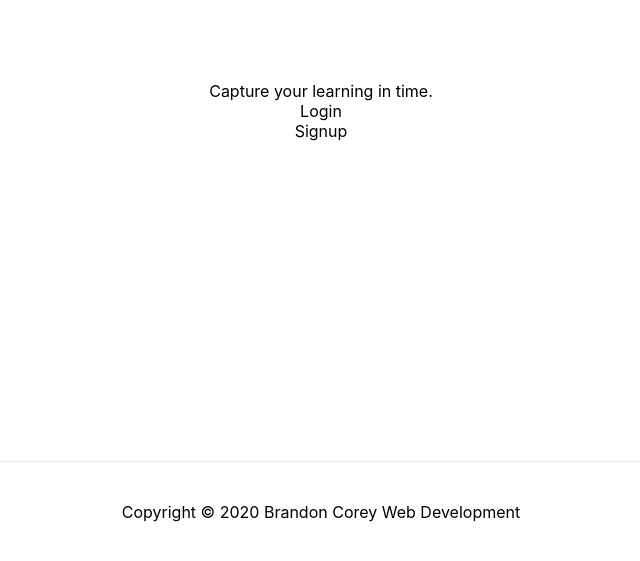
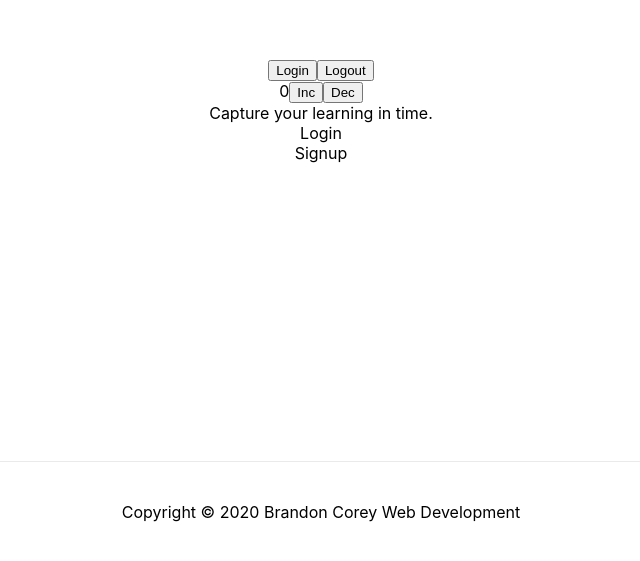
Before and after one commit to bcorey85/timestamp-frontend, a Next.js app: page / in a window 1280 px wide. Shown: the part 239-800 px from the top of the page, without its empty margins (319-959 px from the left). Built offline with nearby package versions, Linux system fonts and the light colour scheme.

Commit message:
setup react-redux and redux toolkit

```diff
--- /dev/null
+++ b/components/counter.tsx
@@ -0,0 +1,26 @@
+import { useDispatch, useSelector } from 'react-redux';
+
+import { decrement, increment, selectCounter } from '../redux/counter';
+
+const Counter = () => {
+	const dispatch = useDispatch();
+	const count = useSelector(selectCounter);
+
+	function dispatchInc() {
+		dispatch(increment());
+	}
+
+	function dispatchDec() {
+		dispatch(decrement());
+	}
+
+	return (
+		<div>
+			{count}
+			<button onClick={dispatchInc}>Inc</button>
+			<button onClick={dispatchDec}>Dec</button>
+		</div>
+	);
+};
+
+export { Counter };
--- /dev/null
+++ b/components/user.tsx
@@ -0,0 +1,39 @@
+import { useDispatch, useSelector } from 'react-redux';
+
+import { login, logout, selectUser } from '../redux/user';
+
+const User = () => {
+	const dispatch = useDispatch();
+	const { userId, token, data } = useSelector(selectUser);
+	const userIdVal = '2340912578klkj.faksjd';
+	const tokenVal = '23kl4;j2;l3k4j;l2k3j4;l23kj;2l3kj4;l2k34j;2l3k4j';
+	const dataVal = [ 'data1', 'data2', 'data3' ];
+
+	function dispatchLogin() {
+		dispatch(
+			login({
+				userId: userIdVal,
+				token: tokenVal,
+				data: dataVal
+			})
+		);
+	}
+
+	function dispatchLogout() {
+		dispatch(logout());
+	}
+
+	return (
+		<div>
+			{userId}
+			{token}
+			{data && data.length > 0 ? (
+				data.map(data => <div>{data}</div>)
+			) : null}
+			<button onClick={dispatchLogin}>Login</button>
+			<button onClick={dispatchLogout}>Logout</button>
+		</div>
+	);
+};
+
+export { User };
--- a/package.json
+++ b/package.json
@@ -8,9 +8,11 @@
     "start": "next start"
   },
   "dependencies": {
+    "@reduxjs/toolkit": "^1.4.0",
     "next": "9.5.0",
     "react": "16.13.1",
-    "react-dom": "16.13.1"
+    "react-dom": "16.13.1",
+    "react-redux": "^7.2.1"
   },
   "devDependencies": {
     "@types/node": "^14.0.27",
--- a/pages/_app.js
+++ /dev/null
@@ -1,7 +0,0 @@
-import '../styles/globals.css'
-
-function MyApp({ Component, pageProps }) {
-  return <Component {...pageProps} />
-}
-
-export default MyApp
--- /dev/null
+++ b/pages/_app.tsx
@@ -0,0 +1,14 @@
+import { Provider } from 'react-redux';
+import { store } from '../redux/store';
+
+import '../styles/globals.css';
+
+function MyApp({ Component, pageProps }) {
+	return (
+		<Provider store={store}>
+			<Component {...pageProps} />
+		</Provider>
+	);
+}
+
+export default MyApp;
--- a/pages/index.tsx
+++ b/pages/index.tsx
@@ -1,8 +1,16 @@
 import Head from 'next/head';
 import Link from 'next/link';
 import styles from '../styles/Home.module.css';
+import { useSelector } from 'react-redux';
 
-export default function Home() {
+import { Counter } from '../components/counter';
+import { User } from '../components/user';
+
+import { selectCounter, increment, decrement } from '../redux/counter';
+
+export default function Home(props) {
+	const { counter } = useSelector(selectCounter);
+	console.log(counter);
 	return (
 		<div className={styles.container}>
 			<Head>
@@ -11,6 +19,8 @@ export default function Home() {
 			</Head>
 
 			<main className={styles.main}>
+				<User />
+				<Counter />
 				Capture your learning in time.
 				<Link href='/login'>
 					<a>Login</a>
--- /dev/null
+++ b/redux/counter.ts
@@ -0,0 +1,23 @@
+import { createSlice } from '@reduxjs/toolkit';
+
+export const counterSlice = createSlice({
+	name: 'counter',
+	initialState: {
+		value: 0
+	},
+	// Dont return something from state reducer
+	reducers: {
+		increment: state => {
+			state.value += 1;
+		},
+		decrement: state => {
+			state.value -= 1;
+		}
+	}
+});
+
+export const counterReducer = counterSlice.reducer;
+
+export const selectCounter = state => state.counter.value;
+
+export const { increment, decrement } = counterSlice.actions;
--- /dev/null
+++ b/redux/store.ts
@@ -0,0 +1,13 @@
+import { configureStore } from '@reduxjs/toolkit';
+import { counterReducer } from './counter';
+import { userReducer } from './user';
+
+const store = configureStore({
+	reducer: {
+		counter: counterReducer,
+		user: userReducer
+	},
+	devTools: true
+});
+
+export { store };
--- /dev/null
+++ b/redux/user.ts
@@ -0,0 +1,31 @@
+import { createSlice } from '@reduxjs/toolkit';
+
+const userSlice = createSlice({
+	name: 'user',
+	initialState: {
+		userId: null,
+		token: null,
+		data: []
+	},
+	reducers: {
+		login: (state, action) => {
+			state.userId = action.payload.userId;
+			state.token = action.payload.token;
+			state.data = action.payload.data;
+		},
+		logout: state => {
+			state.userId = null;
+			state.token = null;
+			state.data = [];
+		},
+		updateData: (state, action) => {
+			state.data = action.payload.data;
+		}
+	}
+});
+
+export const userReducer = userSlice.reducer;
+
+export const selectUser = state => state.user;
+
+export const { login, logout, updateData } = userSlice.actions;
```
Also changed, not shown: 1 other file (tests, documents, lock files or other folders).
